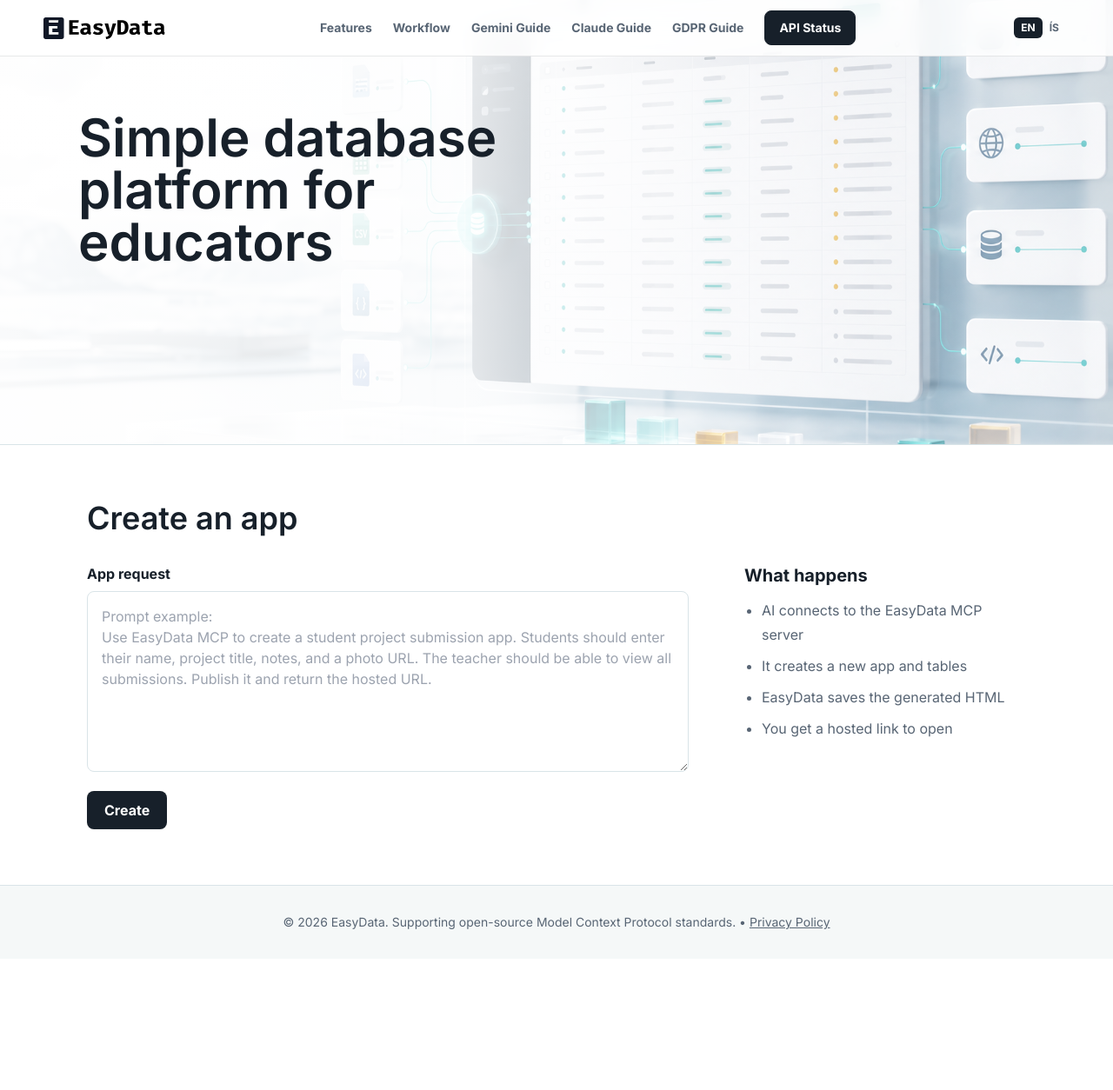
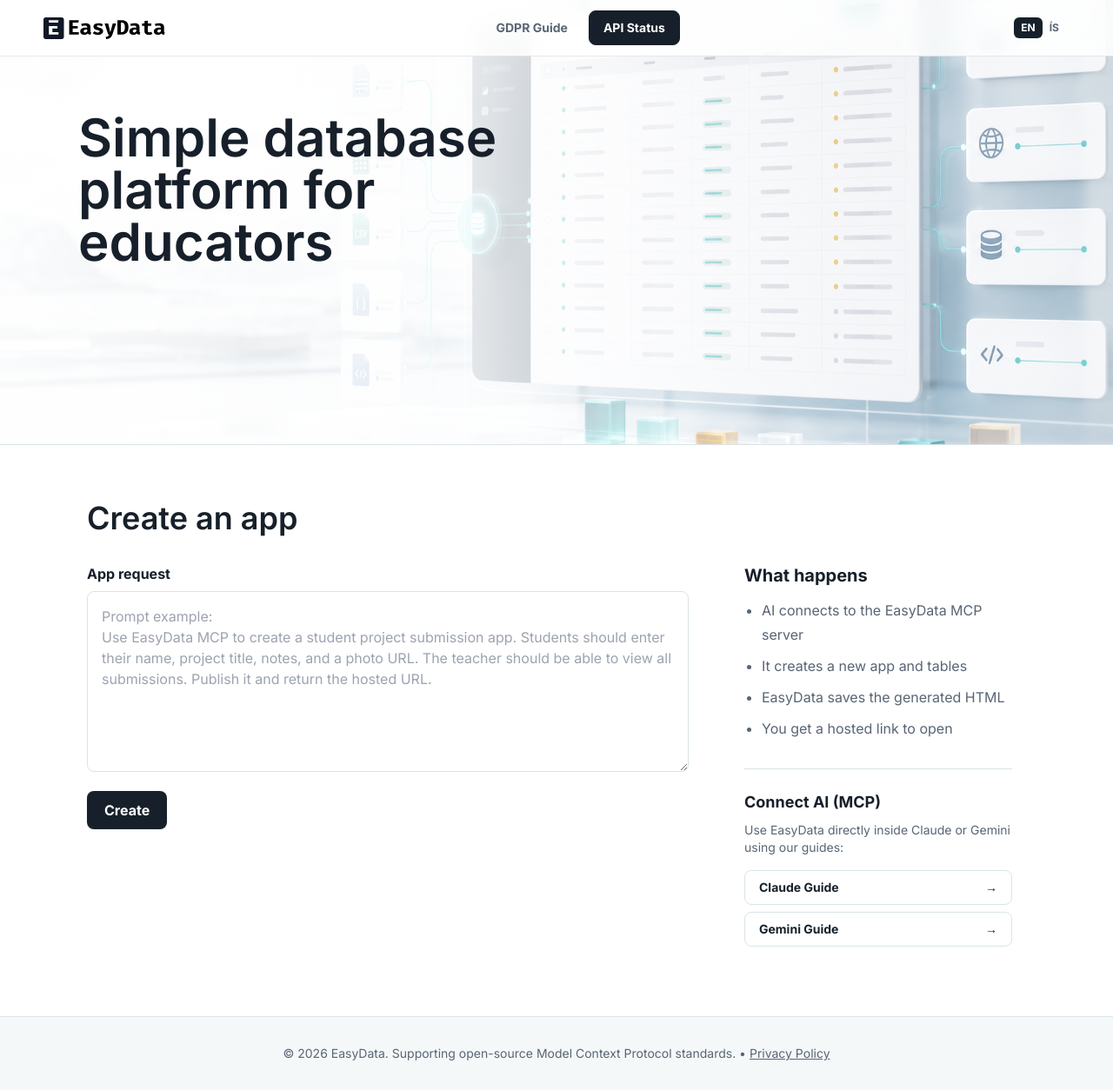
Before and after one commit to TanjaSav/EasyData, a browser extension: page public/index.html in a window 1280 px wide. Shown: the whole page at 87% size. Before the commit the page ends 1103 px from the top, so only its background shows below. Drawn offline with nearby package versions, Linux system fonts and the light colour scheme.

Commit message:
fix gemini

```diff
--- a/public/index.html
+++ b/public/index.html
@@ -24,10 +24,6 @@
         <!-- <span>EasyData</span> -->
       </a>
       <div class="hidden items-center gap-6 text-sm font-bold text-muted sm:flex">
-        <a class="hover:text-ink" href="#features">Features</a>
-        <a class="hover:text-ink" href="#workflow">Workflow</a>
-        <a class="hover:text-ink" href="/gemini-mcp.html">Gemini Guide</a>
-        <a class="hover:text-ink" href="/mcp.html">Claude Guide</a>
         <a class="hover:text-ink" href="/gdpr.html">GDPR Guide</a>
         <a class="inline-flex min-h-10 items-center rounded-lg border border-ink bg-ink px-4 text-white" href="/health">API Status</a>
       </div>
@@ -81,6 +77,21 @@
             <li data-i18n="what-3">EasyData saves the generated HTML</li>
             <li data-i18n="what-4">You get a hosted link to open</li>
           </ul>
+
+          <div class="mt-8 border-t border-line pt-6">
+            <h3 class="text-lg font-extrabold" data-i18n="connect-title">Connect AI (MCP)</h3>
+            <p class="mt-2 text-sm text-muted" data-i18n="connect-desc">Use EasyData directly inside Claude or Gemini using our guides:</p>
+            <div class="mt-4 flex flex-col gap-2">
+              <a class="inline-flex min-h-10 items-center justify-between rounded-lg border border-line bg-white px-4 py-2 text-sm font-bold text-ink hover:bg-soft transition" href="/mcp.html">
+                <span data-i18n="nav-claude">Claude Guide</span>
+                <span>&rarr;</span>
+              </a>
+              <a class="inline-flex min-h-10 items-center justify-between rounded-lg border border-line bg-white px-4 py-2 text-sm font-bold text-ink hover:bg-soft transition" href="/gemini-mcp.html">
+                <span data-i18n="nav-gemini">Gemini Guide</span>
+                <span>&rarr;</span>
+              </a>
+            </div>
+          </div>
         </aside>
       </div>
     </section>
@@ -113,7 +124,11 @@
         "app-created": "App created",
         "app-ready": "Your app is ready.",
         "app-id": "App ID: ",
-        "footer-privacy": "Privacy Policy"
+        "footer-privacy": "Privacy Policy",
+        "connect-title": "Connect AI (MCP)",
+        "connect-desc": "Use EasyData directly inside Claude or Gemini using our guides:",
+        "nav-claude": "Claude Guide",
+        "nav-gemini": "Gemini Guide"
       },
       is: {
         "page-title": "EasyData | Búa til gagnadrifin öpp",
@@ -134,7 +149,11 @@
         "app-created": "App búið til",
         "app-ready": "Appið þitt er tilbúið.",
         "app-id": "Auðkenni apps: ",
-        "footer-privacy": "Persónuverndarstefna"
+        "footer-privacy": "Persónuverndarstefna",
+        "connect-title": "Tengja gervigreind (MCP)",
+        "connect-desc": "Notaðu EasyData beint inni í Claude eða Gemini með leiðarvísunum okkar:",
+        "nav-claude": "Claude Leiðarvísir",
+        "nav-gemini": "Gemini Leiðarvísir"
       }
     };
 
```
